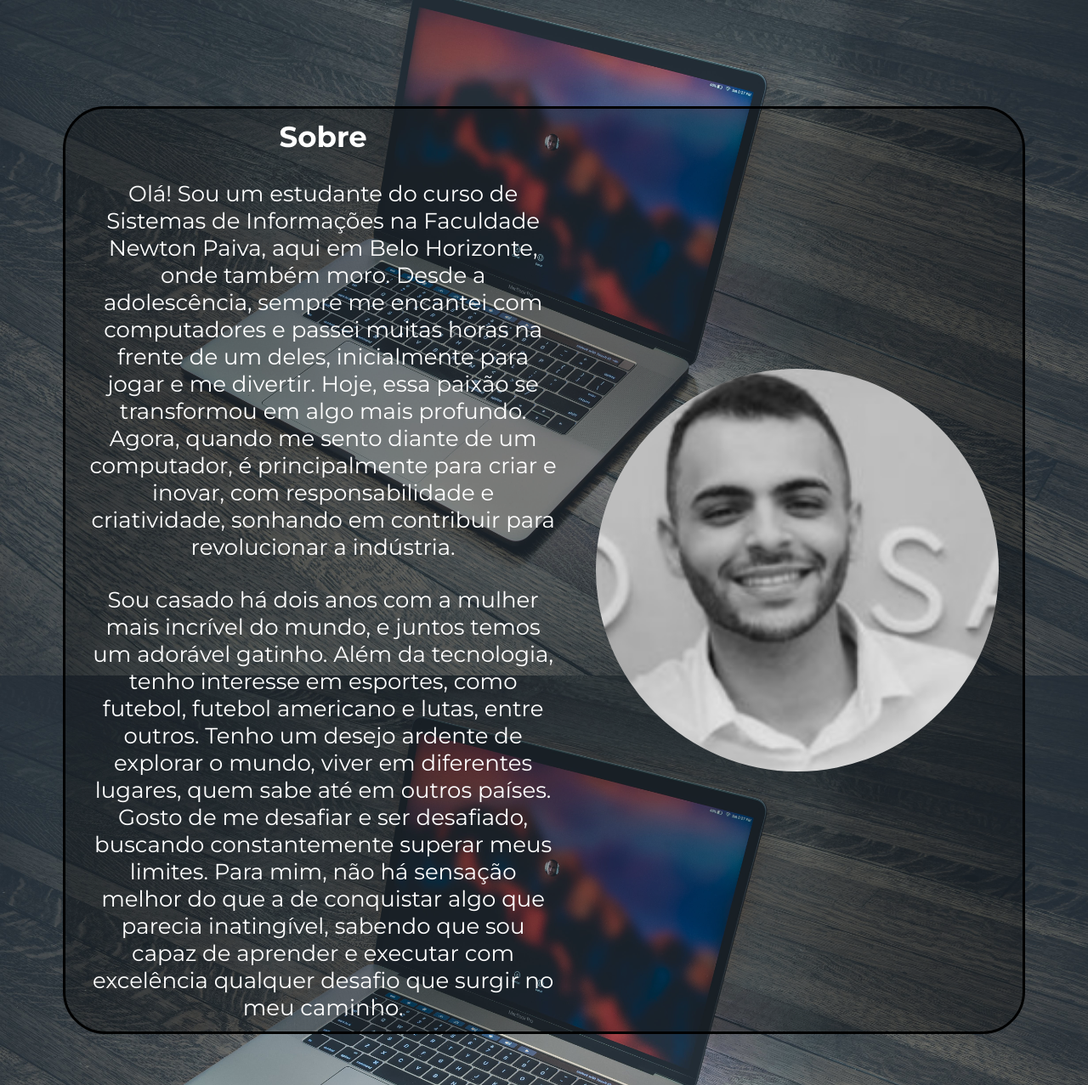
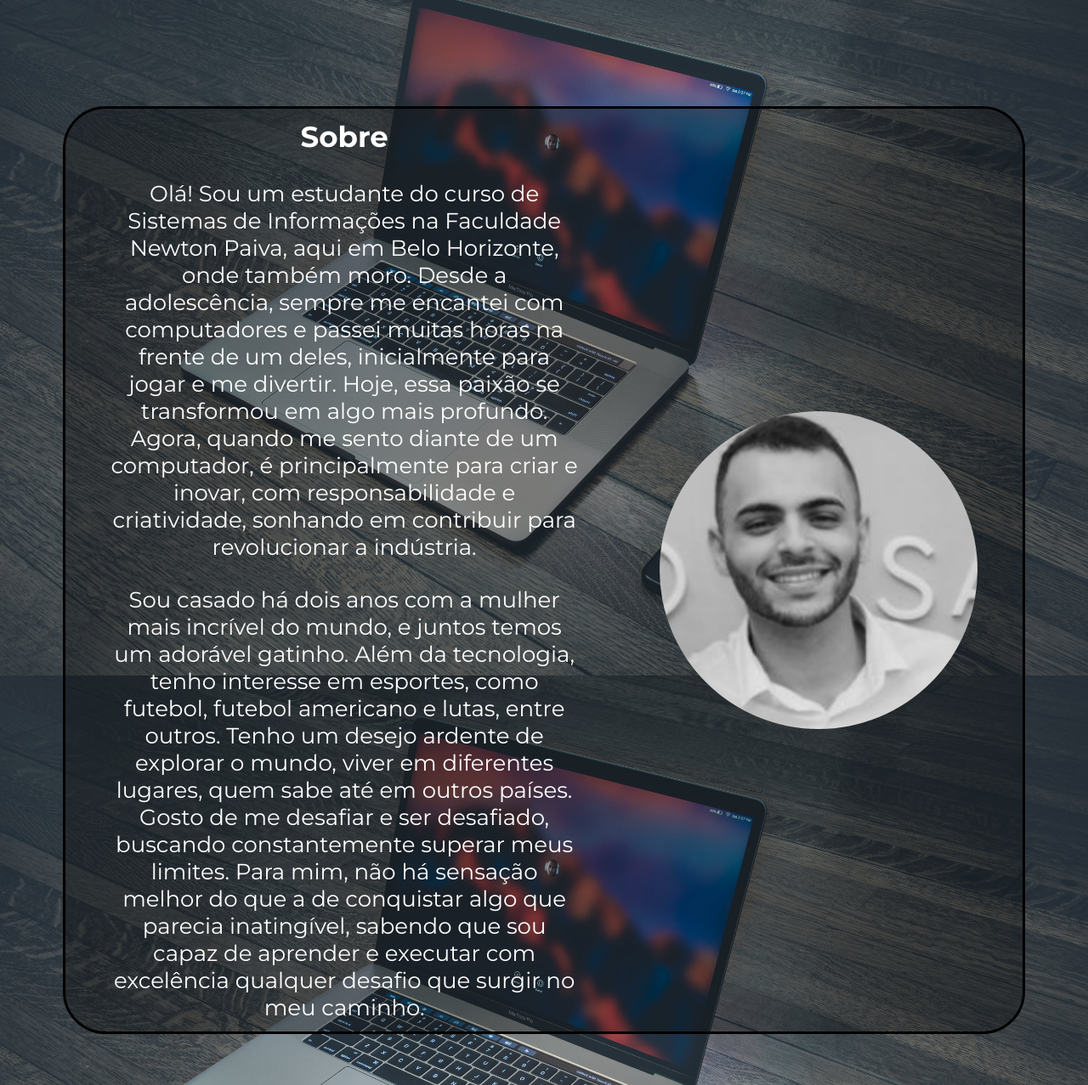
Before and after one commit to dumarttins/Portifolio_Pessoal, a PHP site: page /sobre.php in a window 1280 px wide. Shown: the part 59-1336 px from the top of the page at 85% size. Run offline with PHP 8.4, Linux system fonts and the light colour scheme; some web fonts are replaced.

Commit message:
Avanço site
14:59 16/02/2024

```diff
--- a/sobre.php
+++ b/sobre.php
@@ -7,6 +7,7 @@
     <link rel="stylesheet" href="./styles/styles.css">
 </head>
 <body>
+    <!-- Cabeçalho -->
     <header class="headerConteiner">
         <nav class="headerConteiner__nav">
             <a class="headerConteiner__nav__link" href="index.php">Home</a>
@@ -14,10 +15,13 @@
             <a class="headerConteiner__nav__link" href="curriculo.php">Currículo</a>
         </nav>
     </header>
+    <!-- Conteudo Principal -->
     <main class="mainConteinerS">
         <div class="mainConteinerS__sobre">
             <div class="mainConteinerS__sobre__texto">
+                <!-- Titulo "Sobre" -->
                 <h2 class="mainConteinerS__sobre__texto__title">Sobre</h2>
+                <!-- Texto -->
                 <p class="mainConteinerS__sobre__texto__p">Olá! Sou um estudante do curso de Sistemas de Informações na Faculdade Newton Paiva, aqui em Belo Horizonte, onde também moro. Desde a adolescência, sempre me encantei com computadores e passei muitas horas na frente de um deles, inicialmente para jogar e me divertir. Hoje, essa paixão se transformou em algo mais profundo. Agora, quando me sento diante de um computador, é principalmente para criar e inovar, com responsabilidade e criatividade, sonhando em contribuir para revolucionar a indústria.</p>
                 <p class="mainConteinerS__sobre__texto__p">Sou casado há dois anos com a mulher mais incrível do mundo, e juntos temos um adorável gatinho. Além da tecnologia, tenho interesse em esportes, como futebol, futebol americano e lutas, entre outros. Tenho um desejo ardente de explorar o mundo, viver em diferentes lugares, quem sabe até em outros países. Gosto de me desafiar e ser desafiado, buscando constantemente superar meus limites. Para mim, não há sensação melhor do que a de conquistar algo que parecia inatingível, sabendo que sou capaz de aprender e executar com excelência qualquer desafio que surgir no meu caminho.</p>
             </div>
--- a/styles/styles.css
+++ b/styles/styles.css
@@ -118,8 +118,8 @@ body{
     gap: 15px;
     padding: 1%;
     margin: 5% 3%;
-    max-width: 1500px;
-    /* height: auto; */
+    max-width: 1300px;
+    height: auto;
     color:var(--White-font);
     align-items: center;
     text-align: justify;
@@ -139,8 +139,8 @@ body{
 }
 
 .mainConteinerS__sobre__img{
-    width: 474px;
-    height: 474px;
+    width: 374px;
+    height: 374px;
     border-radius: 100%;
     filter: grayscale(100%);
 }
@@ -457,8 +457,6 @@ span{
         height: 100px;
     }
 
-
-
     span{
         margin-top: -50px;
     }
```
Also changed, not shown: curriculo.php (+9 -5 lines), index.php (+12 -0 lines).
